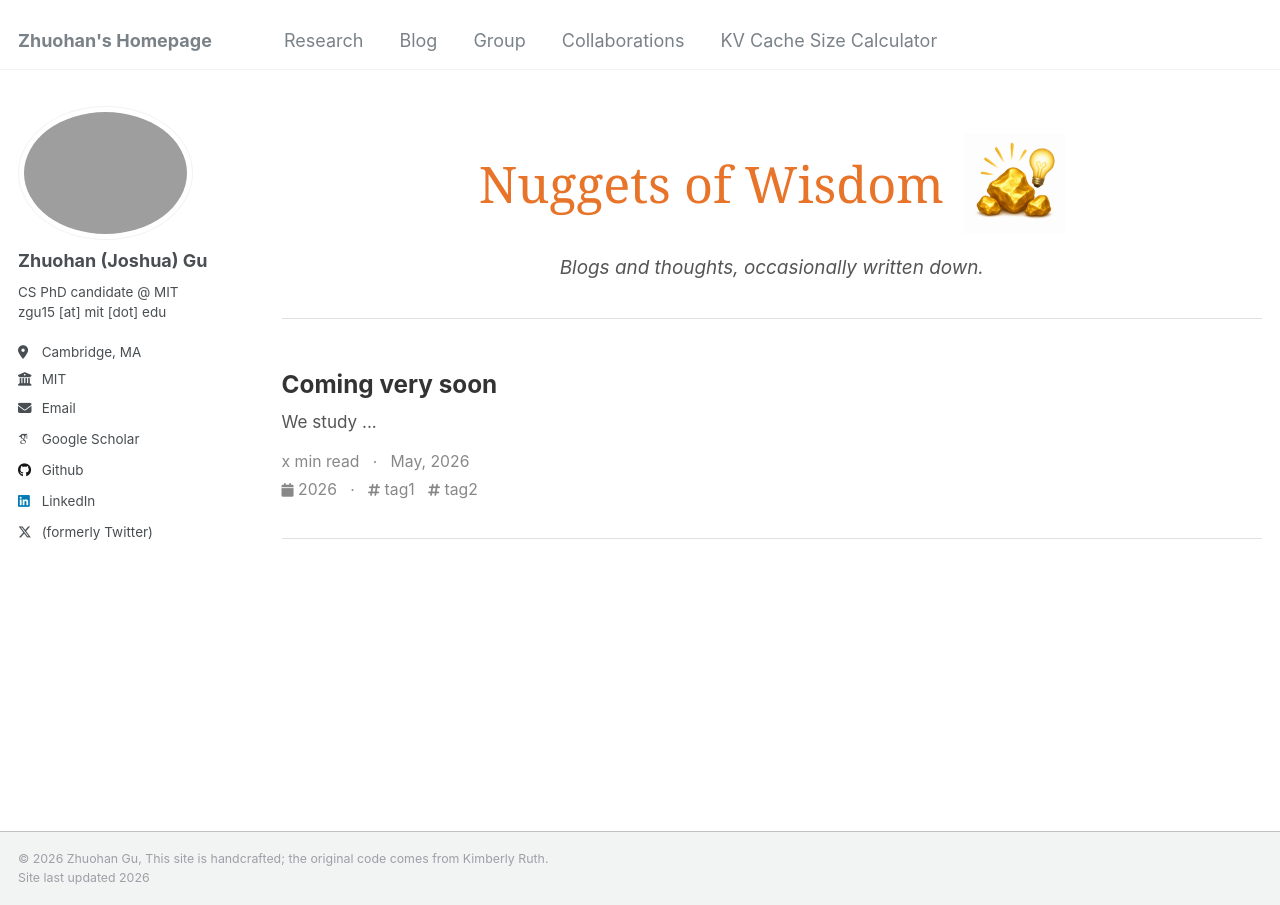
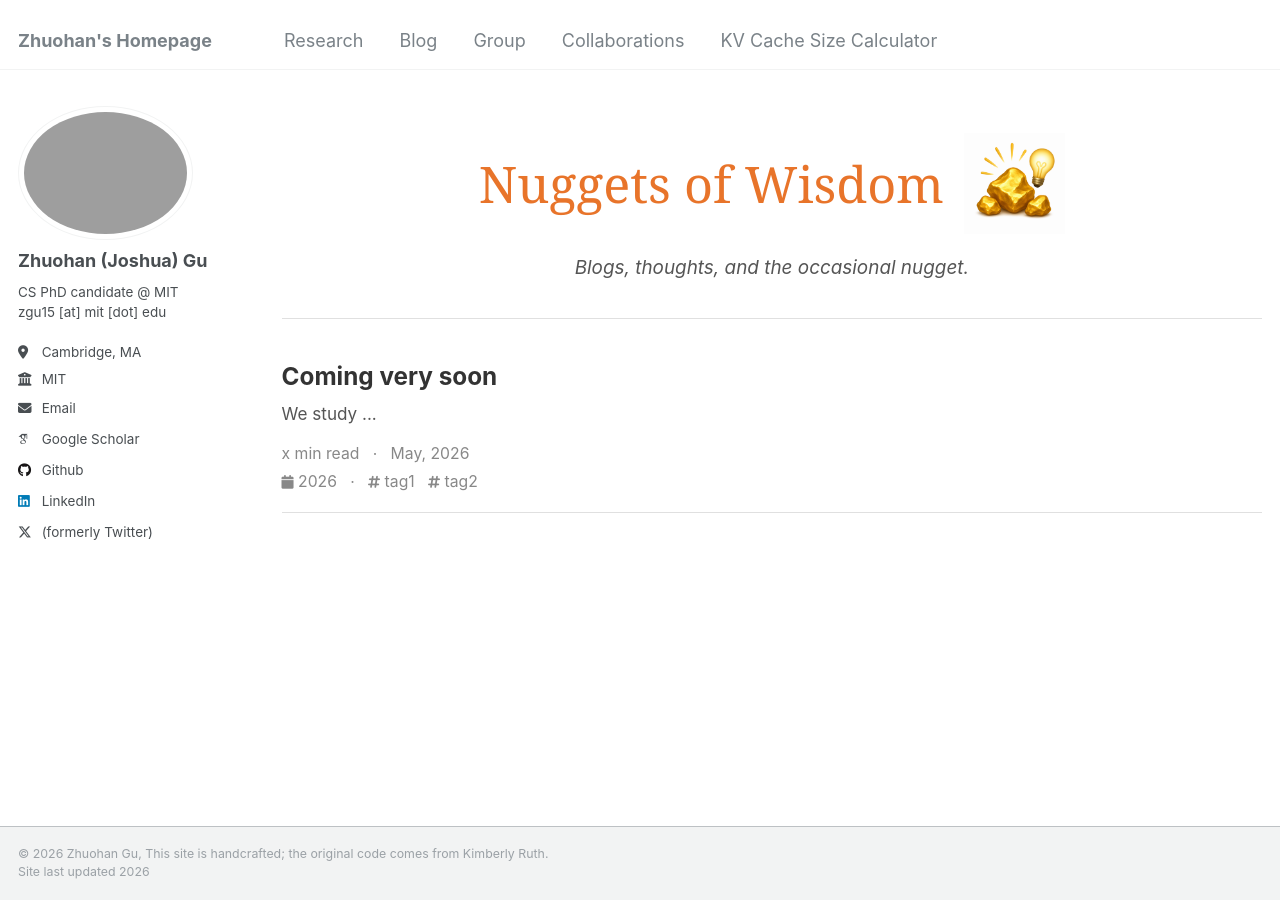
Before and after one commit to zhuohangu/zhuohangu.github.io, a Jekyll site: the page built from _pages/blog.html, in a window 1280 px wide. Built offline with Jekyll 4.4.1, drawn with Linux system fonts in a browser that asks for light colours; some web fonts are replaced.

Commit message:
Adjust post list padding

```diff
--- a/_pages/blog.html
+++ b/_pages/blog.html
@@ -51,8 +51,8 @@ author_profile: true
   .post-list li {
     border-bottom: 1px solid #e0e0e0;
     list-style: none;
-    padding-top: 0.75rem;
-    padding-bottom: 2rem;
+    padding-top: 0.3rem;
+    padding-bottom: 1rem;
   }
 
   .post-list h3 {
@@ -110,7 +110,7 @@ author_profile: true
     Nuggets of Wisdom
     <img src="/images/ChatGPT%20Image%20May%2014%2C%202026%2C%2003_31_41%20PM.png" alt="">
   </div>
-  <p class="blog-hero-subtitle"><em>Blogs and thoughts, occasionally written down.</em></p>
+  <p class="blog-hero-subtitle"><em>Blogs, thoughts, and the occasional nugget.</em></p>
 </div>
 
 <ul class="post-list">
```
